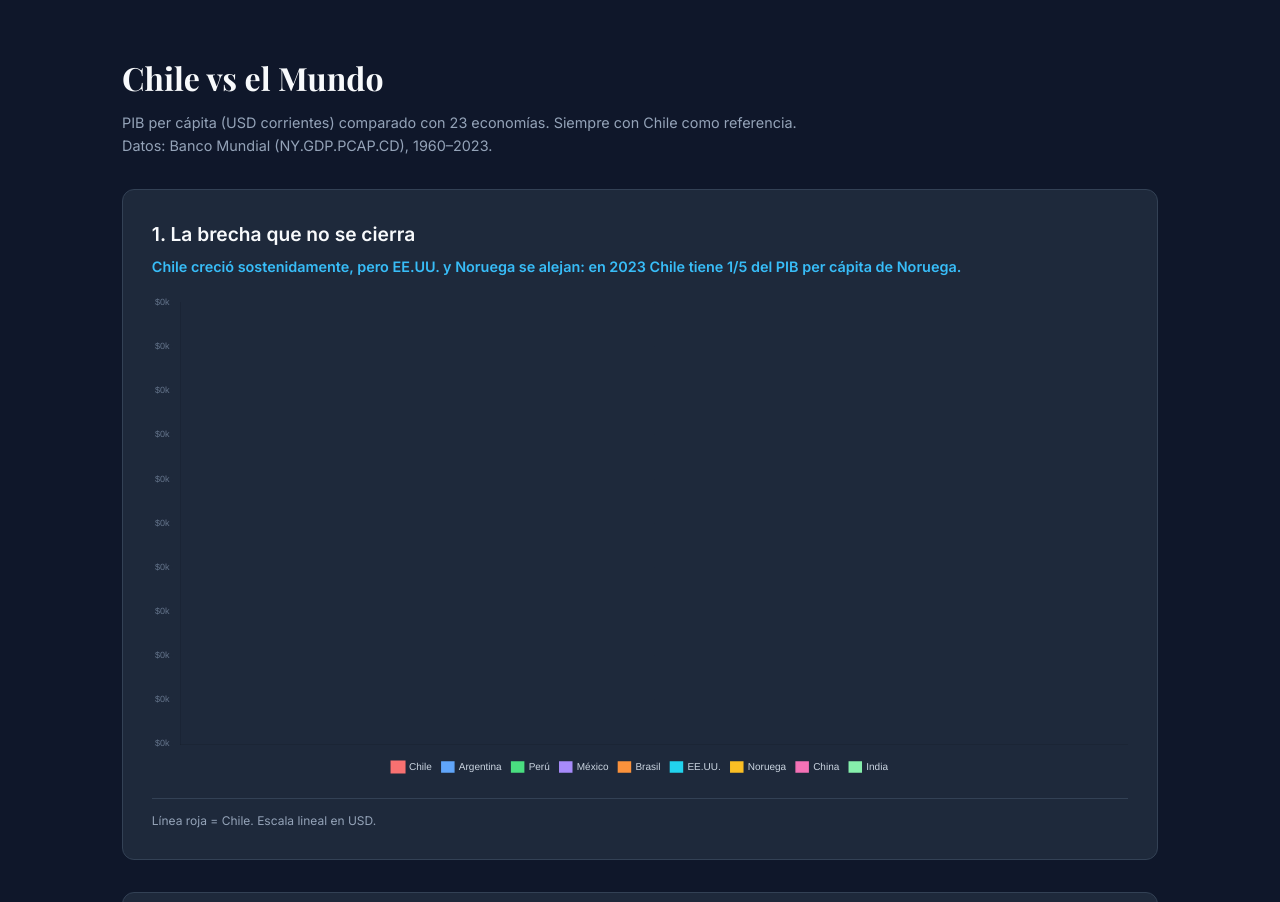
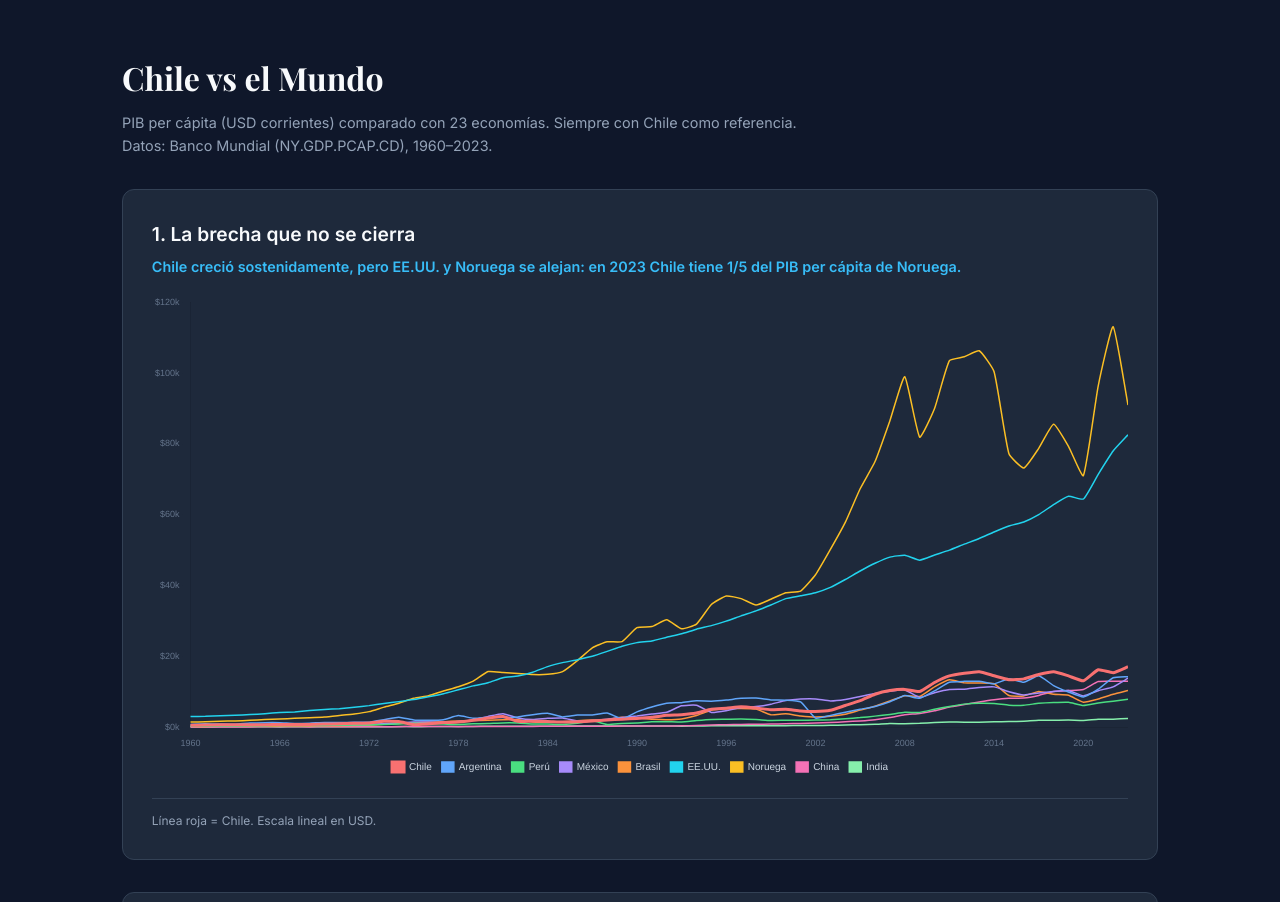
Before and after one commit to joago99/latam-finance-api, a plain HTML site: page dist/index.html in a window 1280 px wide. Shown: the part 2429-3331 px from the top of the page. Drawn offline with nearby package versions, Linux system fonts and the light colour scheme; animation ran at ten frames a second.

Commit message:
fix: Set→Array via Array.from, yearsRange funcionaba con 0 datos

```diff
--- a/dist/index.html
+++ b/dist/index.html
@@ -399,7 +399,7 @@ function buildChart() {
 function selectPresident(p) {
   if (selPrez.has(p.id)) selPrez.delete(p.id); else { selPrez.clear(); selPrez.add(p.id); }
   if (selPrez.size===1) {
-    const pr=presidentes.find(function(x){return x.id===[].concat([].slice.call(selPrez))[0];});
+    const pr=presidentes.find(function(x){return x.id===Array.from(selPrez)[0];});
     if(pr){dateFrom=parseInt(pr.inicio.substring(0,4));dateTo=parseInt(pr.fin.substring(0,4));document.getElementById('dateFrom').value=dateFrom;document.getElementById('dateTo').value=dateTo;}
   } else if (selPrez.size===0) { dateFrom=1958;dateTo=2026;document.getElementById('dateFrom').value=dateFrom;document.getElementById('dateTo').value=dateTo; }
   buildAll();
@@ -420,7 +420,7 @@ function filterEvents() {
   f=f.filter(function(h){const y=parseInt(h.fe.substring(0,4));return y>=dateFrom&&y<=dateTo;});
   title.textContent+=' ('+f.length+')';
   f.sort(function(a,b){return a.fe<b.fe?1:-1;});
-  const limit = selPrez.size===1 && presidentes.find(function(p){return p.id===[].concat([].slice.call(selPrez))[0];}) && presidentes.find(function(p){return p.id===[].concat([].slice.call(selPrez))[0];}).nombre==='Dictadura'?20:10;
+  const limit = selPrez.size===1 && presidentes.find(function(p){return p.id===Array.from(selPrez)[0];}) && presidentes.find(function(p){return p.id===Array.from(selPrez)[0];}).nombre==='Dictadura'?20:10;
   if (selPrez.size<=1) f=f.slice(0,limit);
   list.innerHTML=f.map(function(h){return '<div class="ev-item"><div class="ev-date">'+h.fe+'</div><div class="ev-title"><span class="tag '+h.cat+'">'+h.cat+'</span>'+h.ti+'</div><div class="ev-desc">'+h.de+'</div></div>';}).join('');
 }
@@ -460,7 +460,7 @@ const CHILE='#f87171';
 const OTHERS=['#60a5fa','#4ade80','#a78bfa','#fb923c','#22d3ee','#fbbf24','#f472b6','#86efac','#c4b5fd','#5eead4','#fca5a5','#94a3b8'];
 const PALETTE={}; let pi=0;
 function colorFor(name){if(name==='Chile')return CHILE;if(!PALETTE[name])PALETTE[name]=OTHERS[pi++%OTHERS.length];return PALETTE[name];}
-function yearsRange(){const all=new Set();Object.values(world).forEach(function(d){Object.keys(d).forEach(function(y){all.add(parseInt(y));});});return [].concat([].slice.call(all)).sort(function(a,b){return a-b;});}
+function yearsRange(){const all=new Set();Object.values(world).forEach(function(d){Object.keys(d).forEach(function(y){all.add(parseInt(y));});});return Array.from(all).sort(function(a,b){return a-b;});}
 function seriesFor(name){const d=world[name]||{};const yrs=yearsRange();return yrs.map(function(y){return d[String(y)]!=null?d[String(y)]:null;});}
 
 let charts = {};
```
Also changed, not shown: web/la-linea/index.html (+3 -3 lines).
